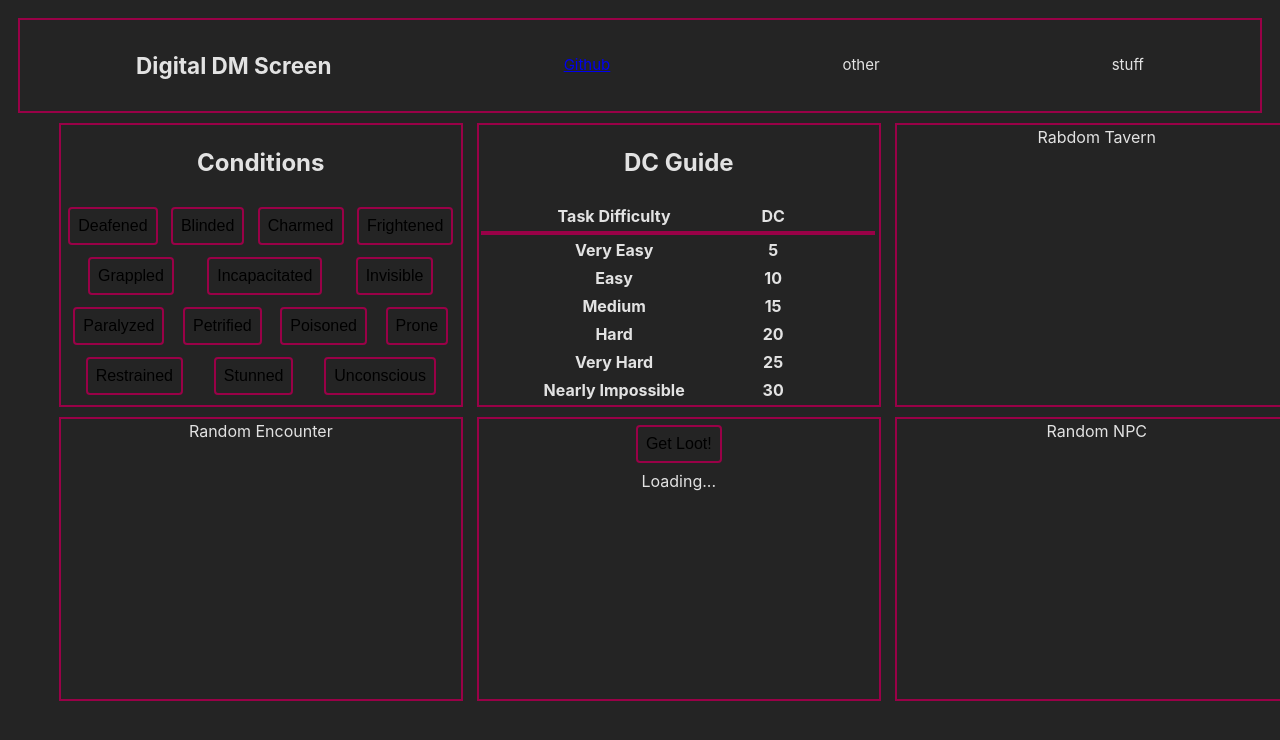
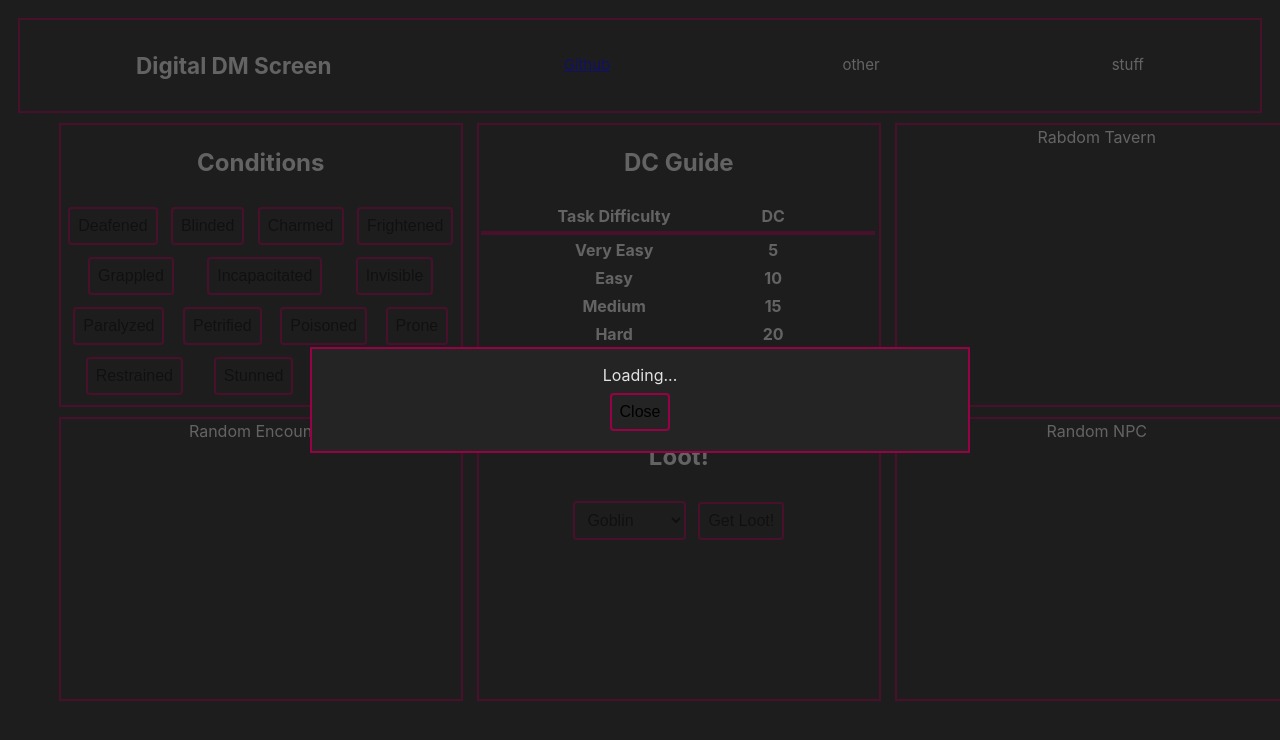
Before and after one commit to JohnnyG1234/DMScreenReact, a React (Vite) app in the folder DMScreenReactProject/: page / in a window 1280 px wide. Both pictures are taken after a click on the button "Get Loot!". Shown: the top 740 px of the page. Built offline with nearby package versions, Linux system fonts and the light colour scheme; no server answers.

Commit message:
more work on loot table

```diff
--- a/DMScreenReactProject/src/App.css
+++ b/DMScreenReactProject/src/App.css
@@ -117,7 +117,6 @@
     margin: 6px;
     border-radius: 4px;
     transition-duration: 0.4s;
-
 }
 
 
@@ -141,14 +140,14 @@
 .popUpContent
 {
     position: absolute;
-    top: 40%;
+    top: 50%;
     left: 50%;
     transform: translate(-50%, -50%);
     background:#242424;
     border: 2px solid #990147;
     padding: 14px 28px;
-    max-width: 600px;
-    min-width: 300px;
+    max-width: 800px;
+    min-width: 600px;
 }
 
 .conditionFlex
@@ -171,3 +170,15 @@
     border: 2px solid #990147;
     width: 146.5%;
 }
+
+
+.select
+{
+    position: relative;
+    background-color: #242424;
+    border: 2px solid #990147;
+    font-size: 16px;
+    padding: 8px;
+    margin: 6px;
+    border-radius: 4px;
+}
--- a/DMScreenReactProject/src/LootTable.tsx
+++ b/DMScreenReactProject/src/LootTable.tsx
@@ -3,15 +3,30 @@ import React, { useState, useEffect } from 'react';
 import './App.css';
 
 const API_ROOT = "https://chartopia.d12dev.com";
-const chartId = 51482;
+const goblinChartId = 51482;
+const hobgoblinChartId = 51343;
+const orcChartId = 51389;
+const skelotonChartId = 51391;
+const koboldChartId = 51474;
 
 
 
 function LootTable() {
     const [data, setData] = useState(null);
+    const [chartId, setChartId] = useState(51482);
+    const [popUp, setPopUp] = useState(false);
 
-    // Generate table button onClick function
-    useEffect(() => {
+    const togglePopUp = () =>{
+        setPopUp(!popUp)
+    }
+
+
+    const buttonChartSet = () =>{
+        const select = document.getElementById("monsters");
+        let val = select.value;
+        setChartId(val)
+        setPopUp(!popUp)
+
         fetch(`${API_ROOT}/api/charts/${chartId}/roll/`
         ,{
             method: 'POST',
@@ -24,20 +39,38 @@ function LootTable() {
           .then(response => response.json())
           .then(json => setData(json))
           .catch(error => console.error(error));
-      }, []);
-
+    }
 
 
     return(
         <>
             <div className="f square">
-                <button className='button'>
+                <h2>Loot!</h2>
+                <select className='select' id="monsters" name="monster">
+                    <option value={goblinChartId}>Goblin</option>
+                    <option value={hobgoblinChartId}>Hobgoblin</option>
+                    <option value={orcChartId}>Orc</option>
+                    <option value={skelotonChartId}>Skeloton</option>
+                    <option value={koboldChartId}>Kobold</option>
+                </select>
+                <button onClick={buttonChartSet} className='button'>
                     Get Loot!
                 </button>
 
+                {popUp && (
+                <div className='popUp'>
+                <div onClick={togglePopUp} className='overlay'></div>
+                <div className='popUpContent'>
                 <div className='root'>
                     {data ? <pre>{JSON.stringify(data.results[0], null, 2)}</pre> : 'Loading...'}
                 </div>
+                    <button className='button'
+                    onClick={togglePopUp}>
+                    Close </button>
+                </div>
+            </div>
+            )}
+
             </div>
         </>
     );
```
